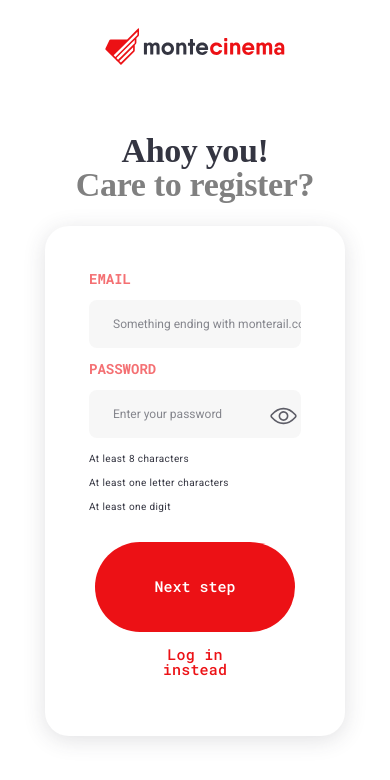
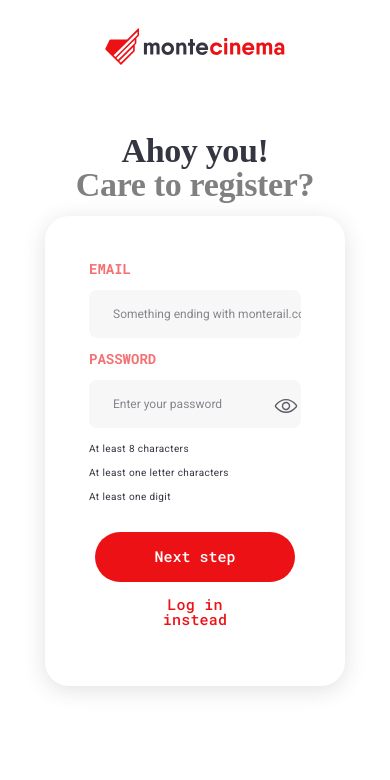
Before and after one commit to gosikxo/monte-cinema, a React (Create React App) app: page / in a window 390 px wide. Shown: the top 780 px of the page. Built offline with nearby package versions, Linux system fonts and the light colour scheme; a web font is replaced by a local one.

Commit message:
Fix styles on mobile

```diff
--- a/src/App.js
+++ b/src/App.js
@@ -118,7 +118,7 @@ function App() {
           Make sure to click the link from the message to activate your account.
         </p>
         <button
-          className="nextStep homepage"
+          className="homepage"
           onClick={() => {
             setPage("first-page");
             clearState();
--- a/src/index.css
+++ b/src/index.css
@@ -403,7 +403,7 @@ p {
   padding: 40px;
   gap: 10px;
 
-  width: 235px;
+  width: 228px;
   height: 56px;
 
   border-width: 0;
@@ -503,6 +503,41 @@ p {
   height: 600px;
 }
 
+.homepage {
+  display: flex;
+  flex-direction: row;
+  justify-content: center;
+  align-items: center;
+  padding: 40px;
+  gap: 10px;
+
+  width: 335px;
+  height: 56px;
+
+  border-width: 0;
+  font-family: "Roboto Mono";
+  font-style: normal;
+  font-weight: 500;
+  font-size: 18px;
+  line-height: 100%;
+  color: #ffffff;
+  background: #ec1115;
+  border-radius: 64px;
+  cursor: pointer;
+
+  /* to not change height when active */
+  border: 5px solid transparent;
+}
+
+.homepage:hover {
+  background: #a60c0e;
+}
+
+.homepage:active {
+  background: #a60c0e;
+  border: 5px solid #f47073;
+}
+
 /*small screen*/
 @media screen and (max-width: 600px) {
   .title {
@@ -529,12 +564,6 @@ p {
     font-size: 15px;
   }
 
-  .nextStep {
-    font-size: 15px;
-    width: 327px;
-    height: 56px;
-  }
-
   .input {
     height: 40px;
   }
@@ -543,14 +572,18 @@ p {
     font-size: 12px;
   }
 
-  .homepage {
+  .nextStep, .homepage {
     display: flex;
     flex-direction: row;
     justify-content: center;
     align-items: center;
-    padding: 40px;
+    padding: 30px;
     gap: 10px;
 
+    width: auto;
+    height: 56px;
+
+    font-size: 15px;
     width: 327px;
     height: 56px;
 
@@ -568,7 +601,7 @@ p {
     height: 82px;
     font-size: 34px;
     margin-top: 40px;
-    margin-bottom: 10px;
+    margin-bottom: 0px;
   }
 
   .mainRegisterBox {
@@ -591,7 +624,8 @@ p {
   .nextStep {
     font-size: 15px;
     width: 200px;
-    height: 40px;
+    height: 30px;
+    padding: 20px;
   }
 
   .input {
@@ -608,10 +642,10 @@ p {
     flex-direction: row;
     justify-content: center;
     align-items: center;
-    padding: 40px;
+    padding: 20px;
     gap: 10px;
 
-    width: 327px;
+    width: 200px;
     height: 56px;
 
     /* Red / Cherry Red */
@@ -621,7 +655,7 @@ p {
   }
 
   .absolute {
-    width: 35px;
+    width: 30px;
   }
 
   .red {
@@ -632,12 +666,6 @@ p {
     font-size: 10px;
   }
 
-  .homepage {
-    width: 250px;
-    height: 56px;
-    margin-top: 20px;
-  }
-
   .last-message {
     font-size: 14px;
     padding: 0 20px;
```
